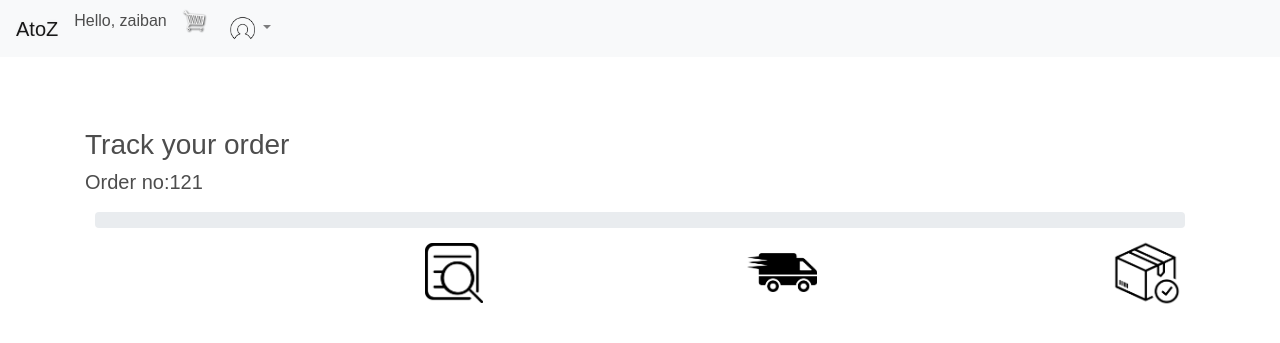
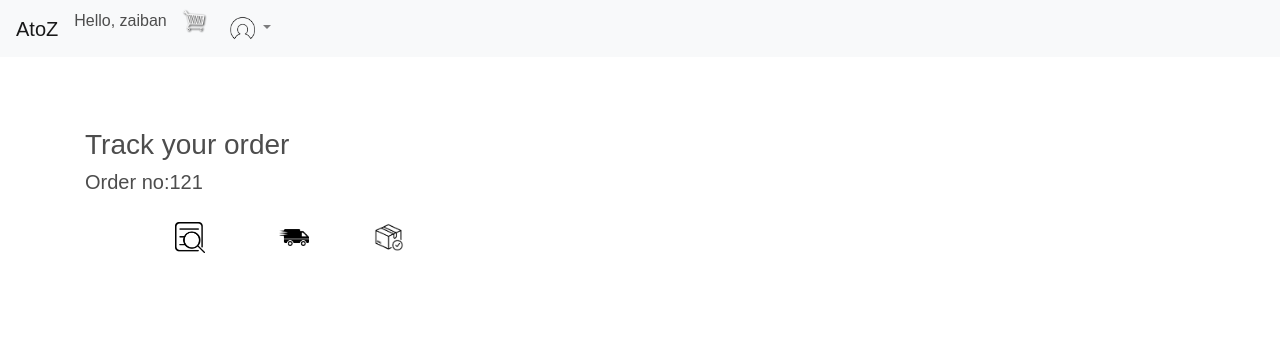
Before and after one commit to Zaibanaman1/AtoZ, a Django app: page /profile/ in a window 1280 px wide. Shown: the top 343 px of the page. Run offline with Django 3.2, Linux system fonts and the light colour scheme; a user stored in the database is signed in; data comes from the database, SQL or seed files in the repository; both versions use the stored data as it was after the commit; some libraries are stand-ins or nearby versions.

Commit message:
progress bar

```diff
--- a/atoz_store/Templates/atoz_store/main.html
+++ b/atoz_store/Templates/atoz_store/main.html
@@ -79,10 +79,10 @@ console.log('cart:',cart)
             </a>
             {% endif %}
             <div class="dropdown-menu" aria-labelledby="navbarDropdown">
-              <a  class="dropdown-item" href="profile">Order Tracking</a>
+              <a id="profile"  class="dropdown-item" href="profile">Order Tracking</a>
               <a class="dropdown-item" href="#">Your orders</a>
               {% if user.is_authenticated %}
-              <a class="dropdown-item" id="logout" href="accounts/logout">logout</a>
+              <a class="dropdown-item" id="logout" href="/accounts/logout">logout</a>
            {% else %}
              <p></p>
               {% endif %}
--- a/atoz_store/Templates/atoz_store/profile.html
+++ b/atoz_store/Templates/atoz_store/profile.html
@@ -23,10 +23,8 @@
 
 
     <div  class="box-element">
-        {% if status == "null" %}
-        <div class="progress">
-           <div class="progress-bar" role="progressbar" style="width: 0%" aria-valuenow="25" aria-valuemin="0" aria-valuemax="100"></div>
-        {% elif status == "op" %}
+
+        {% if status == "op" %}
         <div class="progress">
         <div class="progress-bar" role="progressbar" style="width: 33.33%" aria-valuenow="25" aria-valuemin="0" aria-valuemax="100"></div>
       </div>
@@ -45,7 +43,12 @@
   <img class="photo1" src="{% static  'images/outfordelivery.png' %}">
   <img class="photo2" src="{% static  'images/orderarrived.png' %}">
 </div>
+<script type="text/javascript">
+  document.getElementById('profile').classList.add('hidden')
 
 
 
+ </script>
+
+
 {% endblock content%}
--- a/atoz_store/static/css/main.css
+++ b/atoz_store/static/css/main.css
@@ -69,24 +69,24 @@ h1,h2,h3,h4,h5,h6{
 	background-color: #6b8e23;
 	color: black;
 }
+.name{
+
+}
 .photo{
-    padding-top: 10px;
-    max-width: 70px;
-    max-height: 70px;
-    margin-left: 330px;
+    max-width: 30px;
+    max-height: min-content;
+    margin-left: 90px;
 }
 .photo1{
-    padding-top: 10px;
-    max-width: 70px;
+    max-width: 30px;
     max-height: min-content;
-    margin-left: 260px;
+    margin-left: 70px;
 
 }
 .photo2{
-    padding-top: 10px;
-    max-width: 70px;
+    max-width: 30px;
     max-height: min-content;
-    margin-left: 290px;
+    margin-left: 60px;
 }
 .image{
     padding-top: 150px;
@@ -247,7 +247,7 @@ h1,h2,h3,h4,h5,h6{
         padding-top: 15px;
     }
 
-    a {
+    .a {
         text-shadow: 0px 0px 3px rgba(117, 117, 117, 0.12);
         color: grey;
         text-decoration: none
```
Also changed, not shown: atoz_store/Templates/atoz_store/cart.html (+4 -4 lines), db.sqlite3.
